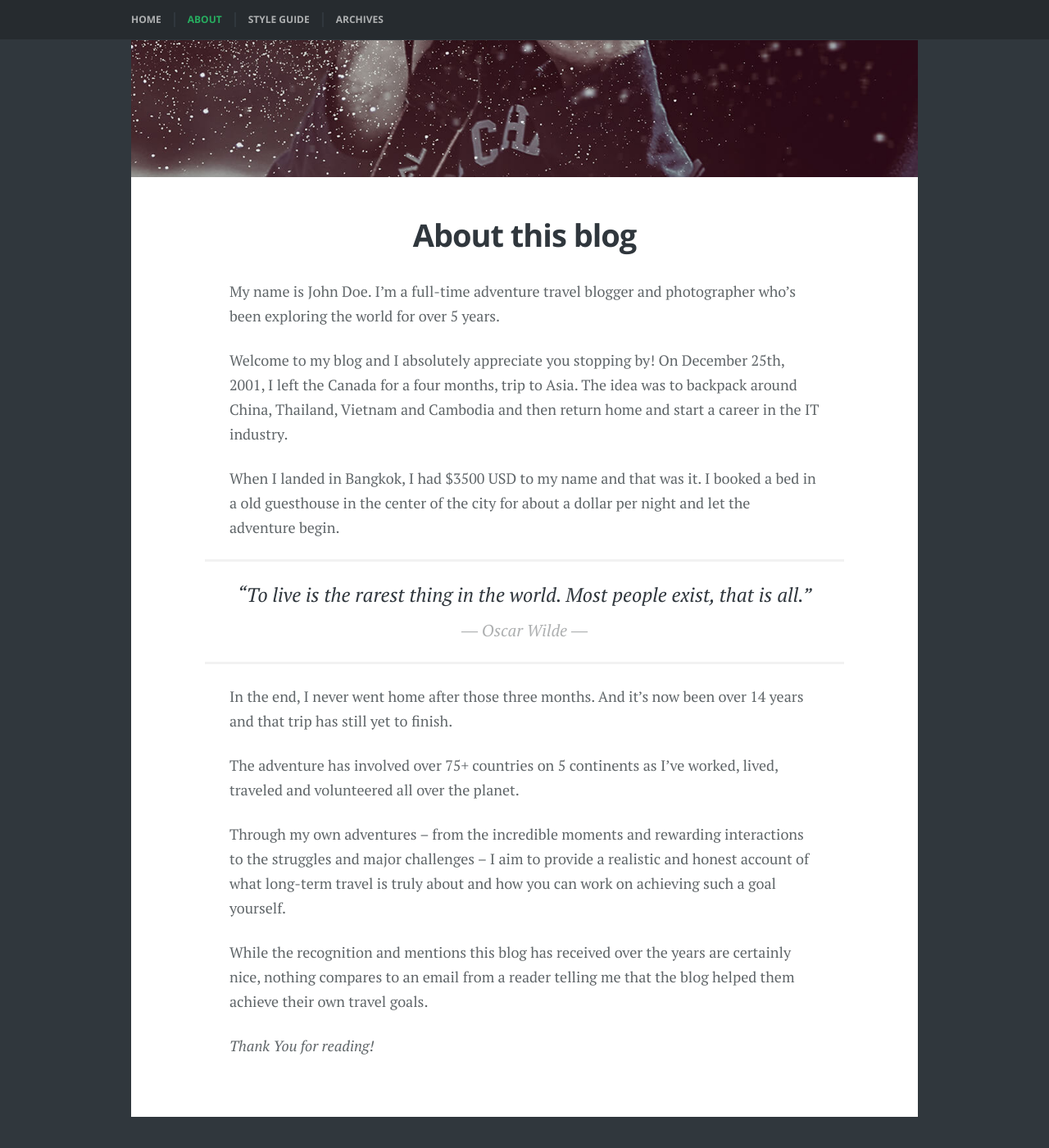
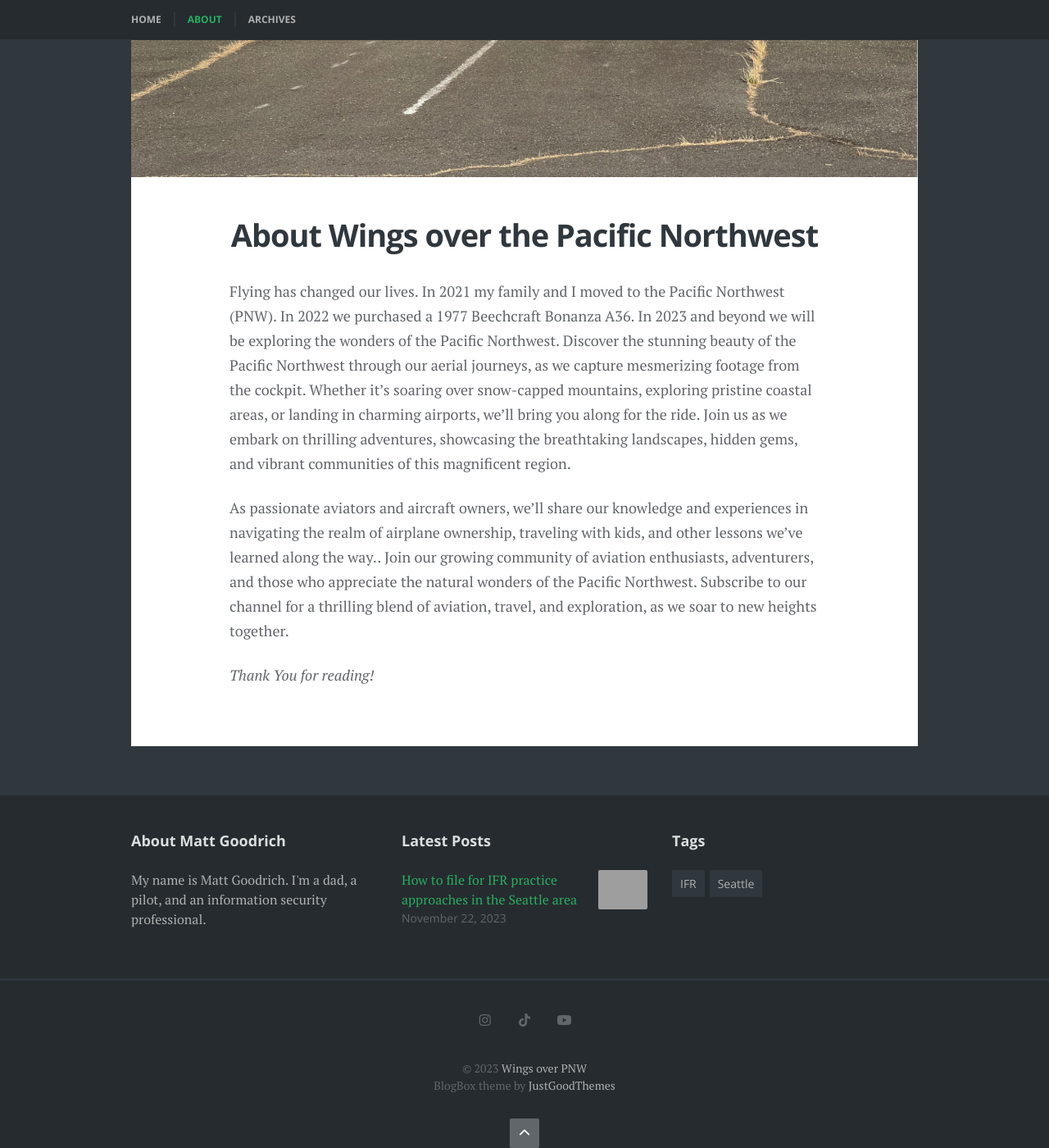
Before and after one commit to mgoodric/wingsoverpnw.com, a Jekyll site: the page built from about.md, in a window 1280 px wide and 1400 px high, scrolled down 975 px. Shown: the whole window at 82% size. Built offline with Jekyll 4.4.1, drawn with Linux system fonts in a browser that asks for light colours; nearby versions of some CDN libraries; grey boxes are pictures that could not be loaded.

Commit message:
Updated about and config

```diff
--- a/_config.yml
+++ b/_config.yml
@@ -33,8 +33,6 @@ navigation:
   url: /
 - text: About
   url: /about/
-- text: Style Guide
-  url: /style-guide/
 - text: Archives
   url: /tags/
 
--- a/about.md
+++ b/about.md
@@ -1,24 +1,12 @@
 ---
 layout: page
-title: About this blog
-description: An optional about page for BlogBox Jekyll theme
+title: About Wings over the Pacific Northwest
+description: About Wings over PNW
 featured_image: aboutPage.jpg
 ---
 
-My name is John Doe. I’m a full-time adventure travel blogger and photographer who’s been exploring the world for over 5 years.
+Flying has changed our lives. In 2021 my family and I moved to the Pacific Northwest (PNW). In 2022 we purchased a 1977 Beechcraft Bonanza A36. In 2023 and beyond we will be exploring the wonders of the Pacific Northwest. Discover the stunning beauty of the Pacific Northwest through our aerial journeys, as we capture mesmerizing footage from the cockpit. Whether it's soaring over snow-capped mountains, exploring pristine coastal areas, or landing in charming airports, we'll bring you along for the ride. Join us as we embark on thrilling adventures, showcasing the breathtaking landscapes, hidden gems, and vibrant communities of this magnificent region.
 
-Welcome to my blog and I absolutely appreciate you stopping by! On December 25th, 2001, I left the Canada for a four months, trip to Asia. The idea was to backpack around China, Thailand, Vietnam and Cambodia and then return home and start a career in the IT industry.
-
-When I landed in Bangkok, I had $3500 USD to my name and that was it. I booked a bed in a old guesthouse in the center of the city for about a dollar per night and let the adventure begin.
-
-> “To live is the rarest thing in the world. Most people exist, that is all.” <cite>― Oscar Wilde ―</cite>
-
-In the end, I never went home after those three months. And it’s now been over 14 years and that trip has still yet to finish.
-
-The adventure has involved over 75+ countries on 5 continents as I’ve worked, lived, traveled and volunteered all over the planet.
-
-Through my own adventures – from the incredible moments and rewarding interactions to the struggles and major challenges – I aim to provide a realistic and honest account of what long-term travel is truly about and how you can work on achieving such a goal yourself.
-
-While the recognition and mentions this blog has received over the years are certainly nice, nothing compares to an email from a reader telling me that the blog helped them achieve their own travel goals.
+As passionate aviators and aircraft owners, we'll share our knowledge and experiences in navigating the realm of airplane ownership, traveling with kids, and other lessons we’ve learned along the way.. Join our growing community of aviation enthusiasts, adventurers, and those who appreciate the natural wonders of the Pacific Northwest. Subscribe to our channel for a thrilling blend of aviation, travel, and exploration, as we soar to new heights together.
 
 *Thank You for reading!*
```
Also changed, not shown: images/aboutPage.jpg, images/authorimage.jpg.
